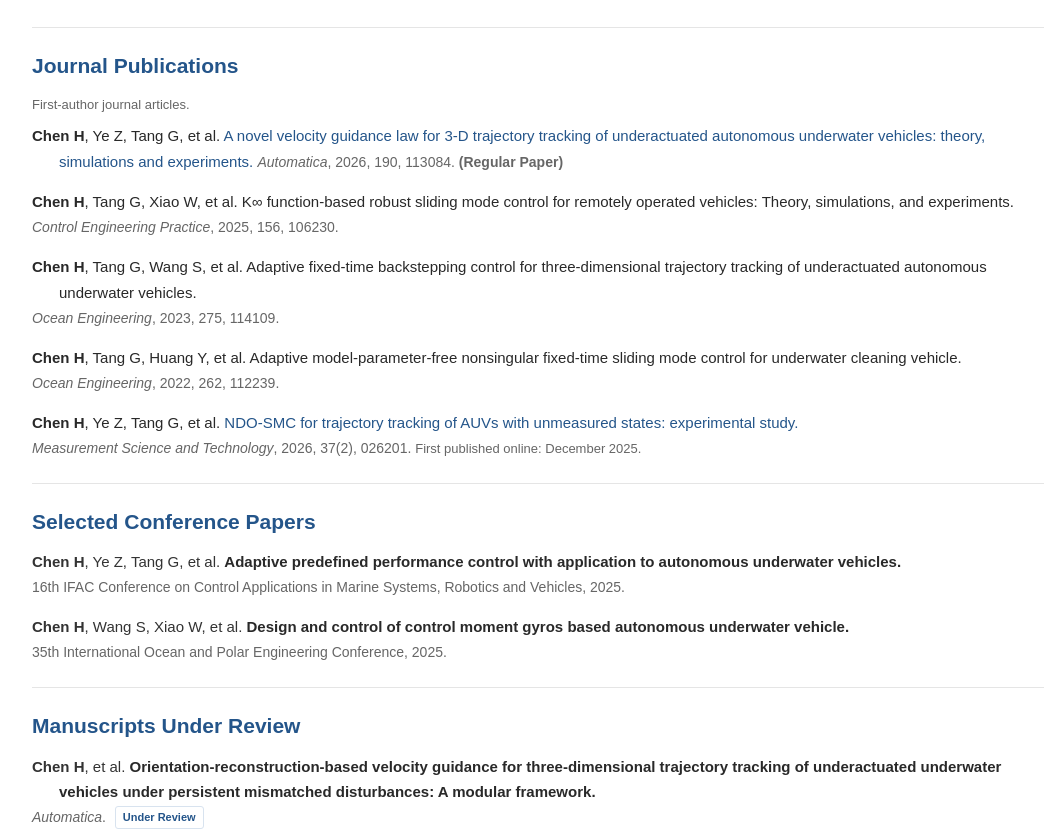
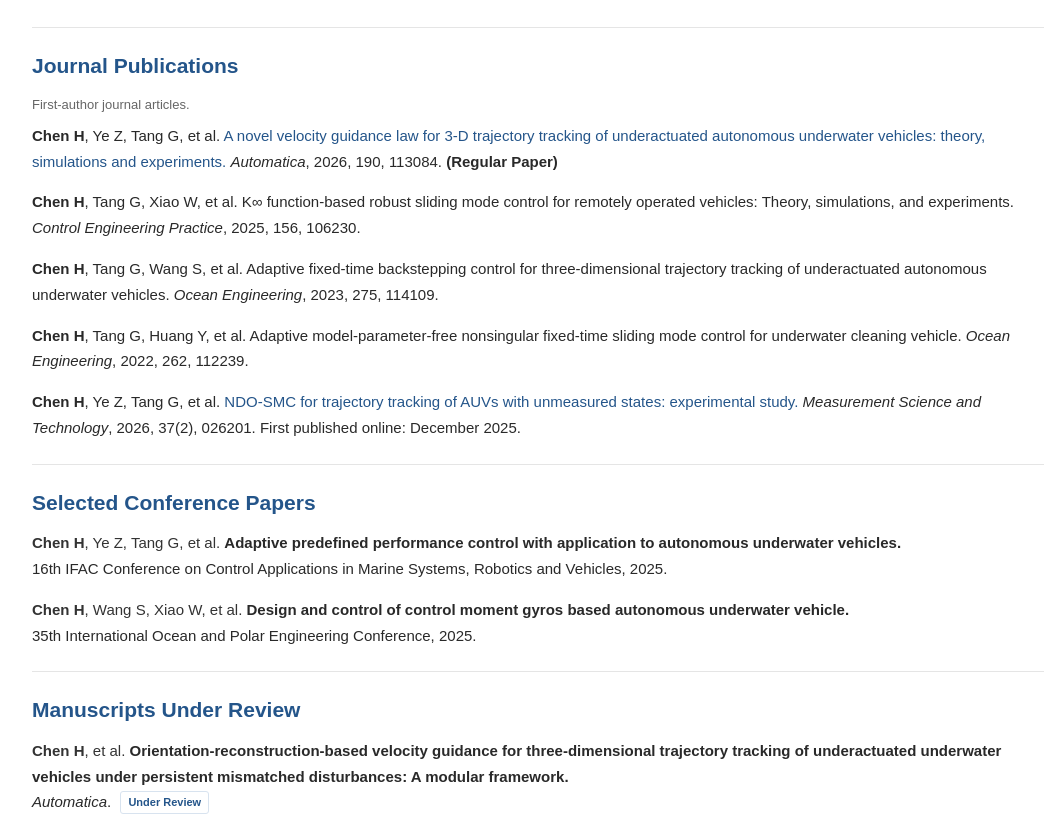
Before and after one commit to hxuanchen/hxuanchen.github.io, a plain HTML site: page index.html in a window 1280 px wide. Shown: the part 1569-2401 px from the top of the page, without its empty margins (98-1142 px from the left). Drawn offline with Linux system fonts and the light colour scheme.

Commit message:
Update index.html

```diff
--- a/index.html
+++ b/index.html
@@ -186,8 +186,8 @@ li { padding: 2px 0; }
 
 .publication {
     margin: 0 0 15px;
-    padding-left: 27px;
-    text-indent: -27px;
+    padding: 0;
+    text-indent: 0;
 }
 
 .publication:last-child { margin-bottom: 0; }
@@ -200,9 +200,10 @@ li { padding: 2px 0; }
     font-weight: 600;
 }
 
-.publication .venue {
-    color: var(--muted);
-    font-size: 14px;
+.publication {
+    margin: 0 0 15px;
+    padding: 0;
+    text-indent: 0;
 }
 
 .status {
@@ -436,53 +437,44 @@ footer {
 
 <section id="publications">
     <h2>Journal Publications</h2>
+
     <p class="note">First-author journal articles.</p>
 
-<div class="publication">
+    <p class="publication">
         <strong>Chen H</strong>, Ye Z, Tang G, et al.
         <a href="https://doi.org/10.1016/j.automatica.2026.113084">
             A novel velocity guidance law for 3-D trajectory tracking of underactuated autonomous underwater vehicles: theory, simulations and experiments.
         </a>
-    <span class="venue">
         <em>Automatica</em>, 2026, 190, 113084.
         <strong>(Regular Paper)</strong>
-    </span>
-</div>
+    </p>
 
-    <div class="publication">
+    <p class="publication">
         <strong>Chen H</strong>, Tang G, Xiao W, et al.
         K&infin; function-based robust sliding mode control for remotely operated vehicles: Theory, simulations, and experiments.
-        <div class="venue">
         <em>Control Engineering Practice</em>, 2025, 156, 106230.
-        </div>
-    </div>
+    </p>
 
-    <div class="publication">
+    <p class="publication">
         <strong>Chen H</strong>, Tang G, Wang S, et al.
         Adaptive fixed-time backstepping control for three-dimensional trajectory tracking of underactuated autonomous underwater vehicles.
-        <div class="venue">
         <em>Ocean Engineering</em>, 2023, 275, 114109.
-        </div>
-    </div>
+    </p>
 
-    <div class="publication">
+    <p class="publication">
         <strong>Chen H</strong>, Tang G, Huang Y, et al.
         Adaptive model-parameter-free nonsingular fixed-time sliding mode control for underwater cleaning vehicle.
-        <div class="venue">
         <em>Ocean Engineering</em>, 2022, 262, 112239.
-        </div>
-    </div>
+    </p>
 
-    <div class="publication">
+    <p class="publication">
         <strong>Chen H</strong>, Ye Z, Tang G, et al.
         <a href="https://doi.org/10.1088/1361-6501/ae264d">
             NDO-SMC for trajectory tracking of AUVs with unmeasured states: experimental study.
         </a>
-        <div class="venue">
         <em>Measurement Science and Technology</em>, 2026, 37(2), 026201.
-            <span class="note">First published online: December 2025.</span>
-        </div>
-    </div>
+        First published online: December 2025.
+    </p>
 </section>
 
 
@@ -647,8 +639,14 @@ footer {
     <section id="services">
         <h2>Academic Services</h2>
             <p>
-            Reviewer for journals including <em>Control Engineering Practice</em>,
-            <em>Ocean Engineering</em>, and <em>ISA Transactions</em>.
+                Reviewer for journals including
+                <em>IEEE Transactions on Intelligent Transportation Systems</em>,
+                <em>International Journal of Mechanical Sciences</em>.
+                <em>Control Engineering Practice</em>,
+                <em>Ocean Engineering</em>,
+                and <em>ISA Transactions</em>,
+
+
             </p>
     </section>
 
```
Lines whose indentation alone changed are shown as unchanged.
